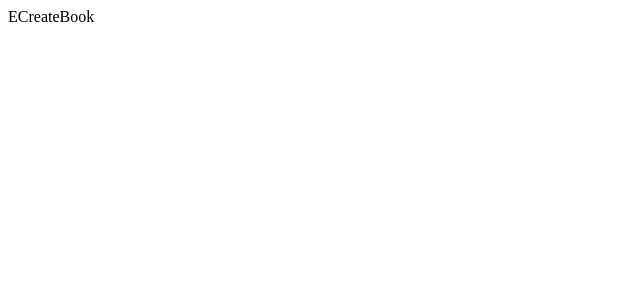
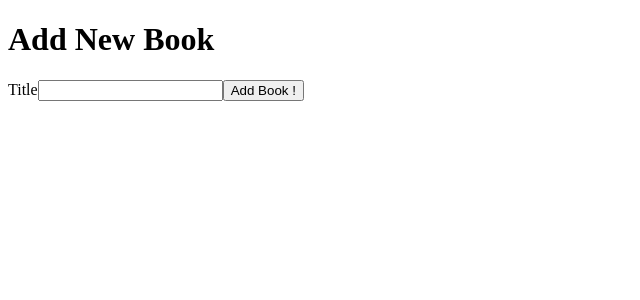
Before and after one commit to fatalegayatri/bookstore, a React (Create React App) app: page / in a window 1280 px wide. Shown: the top 300 px of the page, without its empty margins (0-640 px from the left). Built offline with nearby package versions, Linux system fonts and the light colour scheme.

Commit message:
functionality added

```diff
--- a/src/App.js
+++ b/src/App.js
@@ -1,7 +1,10 @@
 import React from "react";
 import CreateBook from "./components/CreateBook";
 import BookList from "./components/BookList";
+import { useState } from "react";
 const App = () => {
+  const [books, setBooks] = useState([]);
+  const newbook = [...books];
   const HandleBookCreate = (book) => {
     console.log(book);
   };
--- a/src/components/CreateBook.js
+++ b/src/components/CreateBook.js
@@ -1,7 +1,25 @@
 import React from "react";
-
+import { useState } from "react";
 const CreateBook = ({ onCreate }) => {
-  return <div>ECreateBook</div>;
+  const [title, setTitle] = useState("");
+  const handleChange = (event) => {
+    setTitle(event.target.value);
+  };
+  const handlesubmit = (event) => {
+    event.preventDefault();
+    onCreate(title);
+    setTitle("");
+  };
+  return (
+    <div>
+      <h1> Add New Book </h1>
+      <form action="" onSubmit={handlesubmit}>
+        <label htmlFor="title">Title</label>
+        <input type="text" id="title" value={title} onChange={handleChange} />
+        <button>Add Book !</button>
+      </form>
+    </div>
+  );
 };
 
 export default CreateBook;
```
